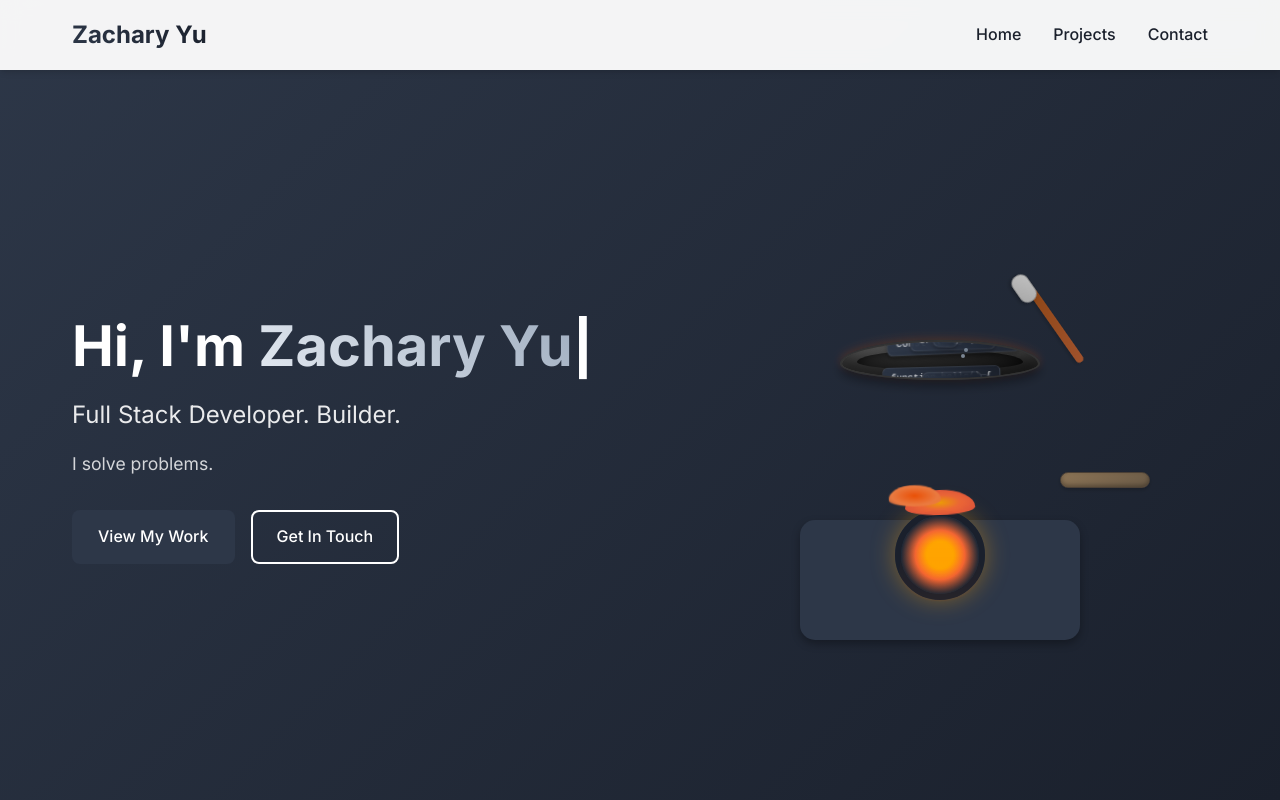
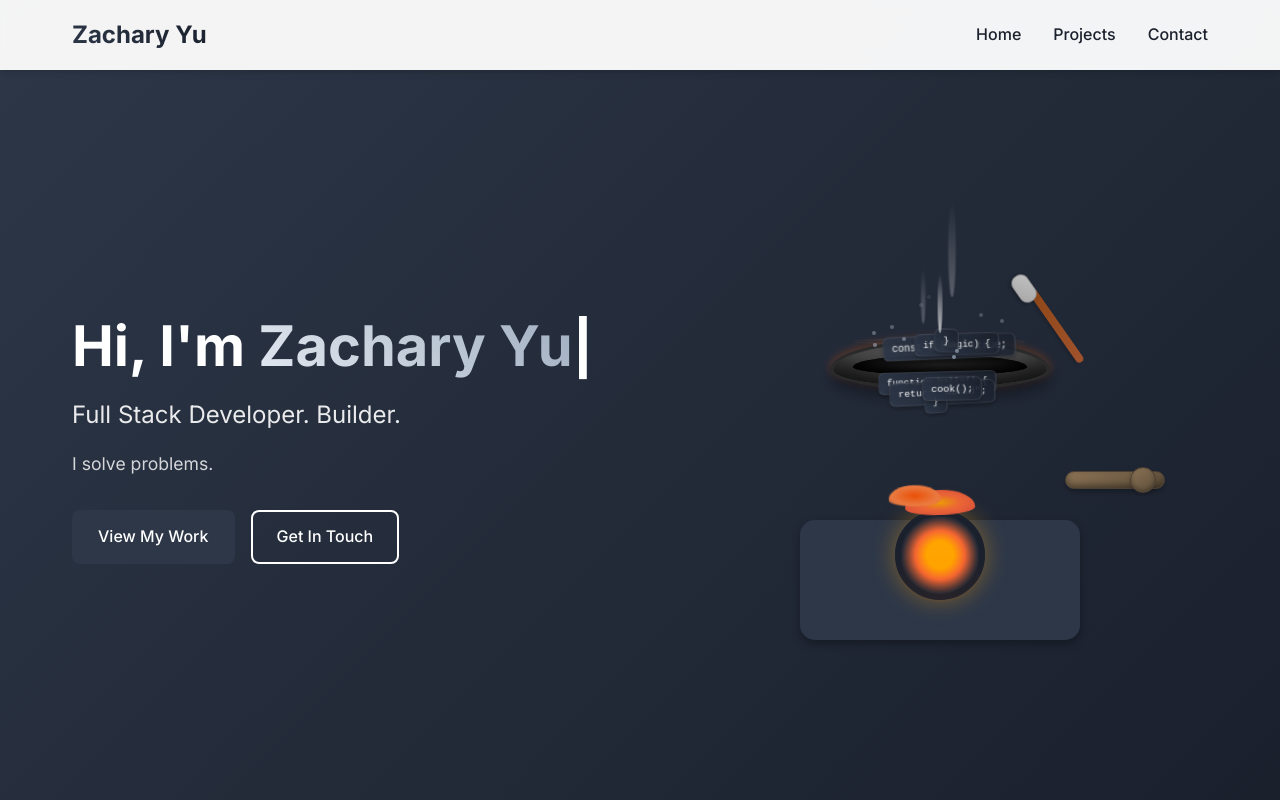
Before and after one commit to zach3141592/personalSite, a plain HTML site: page index.html in a window 1280 px wide. Shown: the top 800 px of the page. Drawn offline with Linux system fonts and the light colour scheme; animation ran at ten frames a second.

Commit message:
Dramatically improve pan design with better proportions, depth, and realistic handle

```diff
--- a/style.css
+++ b/style.css
@@ -365,13 +365,30 @@ body {
 
 .pan-handle {
     position: absolute;
-    right: -70px;
+    right: -85px;
     top: 50%;
     transform: translateY(-50%);
-    width: 90px;
-    height: 16px;
-    background: linear-gradient(145deg, #8b7355, #6b5b47);
-    border-radius: 8px;
+    width: 100px;
+    height: 18px;
+    background: linear-gradient(145deg, #8b7355, #5d4e3a);
+    border-radius: 9px;
+    box-shadow:
+        inset 0 -3px 6px rgba(0, 0, 0, 0.4),
+        inset 0 2px 4px rgba(139, 115, 85, 0.3),
+        0 3px 6px rgba(0, 0, 0, 0.3);
+    border: 1px solid #4a3f35;
+}
+
+.pan-handle::before {
+    content: '';
+    position: absolute;
+    right: 8px;
+    top: 50%;
+    transform: translateY(-50%);
+    width: 24px;
+    height: 24px;
+    background: linear-gradient(145deg, #8b7355, #5d4e3a);
+    border-radius: 50%;
     box-shadow:
         inset 0 -2px 4px rgba(0, 0, 0, 0.3),
         0 2px 4px rgba(0, 0, 0, 0.2);
@@ -380,45 +397,51 @@ body {
 
 .pan-body {
     position: relative;
-    width: 200px;
-    height: 40px;
-    background: linear-gradient(145deg, #4a4a4a, #2a2a2a);
+    width: 220px;
+    height: 50px;
+    background:
+        radial-gradient(ellipse at center, #666 0%, #4a4a4a 40%, #333 80%, #222 100%);
     border-radius: 50% 50% 50% 50% / 60% 60% 40% 40%;
     margin: 0 auto;
     box-shadow:
-        inset 0 -10px 20px rgba(0, 0, 0, 0.6),
-        inset 0 5px 10px rgba(255, 255, 255, 0.1),
-        0 6px 12px rgba(0, 0, 0, 0.4),
+        inset 0 -12px 24px rgba(0, 0, 0, 0.7),
+        inset 0 6px 12px rgba(255, 255, 255, 0.15),
+        0 8px 16px rgba(0, 0, 0, 0.4),
         0 -2px 10px rgba(255, 100, 0, 0.3);
-    overflow: hidden;
-    border: 2px solid #333;
+    overflow: visible;
+    border: 3px solid #2a2a2a;
     animation: panHeat 3s infinite alternate;
 }
 
 .pan-body::before {
     content: '';
     position: absolute;
-    top: 8px;
-    left: 15px;
-    right: 15px;
-    bottom: 8px;
-    background: linear-gradient(145deg, #333, #1a1a1a);
+    top: 12px;
+    left: 20px;
+    right: 20px;
+    bottom: 12px;
+    background:
+        radial-gradient(ellipse at center, #2a2a2a 0%, #1a1a1a 60%, #000 100%);
     border-radius: 50% 50% 50% 50% / 60% 60% 40% 40%;
-    box-shadow: inset 0 0 15px rgba(0, 0, 0, 0.8);
+    box-shadow:
+        inset 0 0 20px rgba(0, 0, 0, 0.9),
+        inset 0 -5px 10px rgba(0, 0, 0, 0.8);
 }
 
 .pan-body::after {
     content: '';
     position: absolute;
-    top: -8px;
-    left: -8px;
-    right: -8px;
-    bottom: 35px;
-    background: linear-gradient(145deg, #555, #333);
+    top: -12px;
+    left: -12px;
+    right: -12px;
+    bottom: 38px;
+    background:
+        radial-gradient(ellipse at center, #777 0%, #555 30%, #333 70%, #222 100%);
     border-radius: 50%;
     box-shadow:
-        inset 0 -5px 10px rgba(0, 0, 0, 0.4),
-        0 4px 8px rgba(0, 0, 0, 0.3);
+        inset 0 -8px 16px rgba(0, 0, 0, 0.5),
+        inset 0 4px 8px rgba(255, 255, 255, 0.1),
+        0 6px 12px rgba(0, 0, 0, 0.4);
     border: 2px solid #444;
     z-index: -1;
 }
@@ -426,17 +449,17 @@ body {
 @keyframes panHeat {
     0% {
         box-shadow:
-            inset 0 -10px 20px rgba(0, 0, 0, 0.6),
-            inset 0 5px 10px rgba(255, 255, 255, 0.1),
-            0 6px 12px rgba(0, 0, 0, 0.4),
-            0 -2px 10px rgba(255, 100, 0, 0.2);
+            inset 0 -12px 24px rgba(0, 0, 0, 0.7),
+            inset 0 6px 12px rgba(255, 255, 255, 0.15),
+            0 8px 16px rgba(0, 0, 0, 0.4),
+            0 -2px 10px rgba(255, 100, 0, 0.3);
     }
     100% {
         box-shadow:
-            inset 0 -10px 20px rgba(0, 0, 0, 0.6),
-            inset 0 5px 10px rgba(255, 255, 255, 0.1),
-            0 6px 12px rgba(0, 0, 0, 0.4),
-            0 -2px 15px rgba(255, 100, 0, 0.4);
+            inset 0 -12px 24px rgba(0, 0, 0, 0.7),
+            inset 0 6px 12px rgba(255, 255, 255, 0.15),
+            0 8px 16px rgba(0, 0, 0, 0.4),
+            0 -2px 18px rgba(255, 100, 0, 0.5);
     }
 }
 
@@ -448,15 +471,15 @@ body {
 
 .code-ingredients {
     position: absolute;
-    top: 8px;
-    left: 20px;
-    right: 20px;
-    bottom: 8px;
+    top: 12px;
+    left: 25px;
+    right: 25px;
+    bottom: 12px;
     display: flex;
     flex-wrap: wrap;
     justify-content: space-around;
     align-items: center;
-    padding: 4px;
+    padding: 6px;
     border-radius: 50% 50% 50% 50% / 60% 60% 40% 40%;
 }
 
@@ -1136,14 +1159,19 @@ footer {
     }
 
     .pan-body {
-        width: 140px;
-        height: 30px;
+        width: 160px;
+        height: 35px;
     }
 
     .pan-handle {
-        right: -50px;
-        width: 60px;
+        right: -60px;
+        width: 70px;
         height: 12px;
+    }
+
+    .pan-handle::before {
+        width: 18px;
+        height: 18px;
     }
 
     .code-snippet {
```
